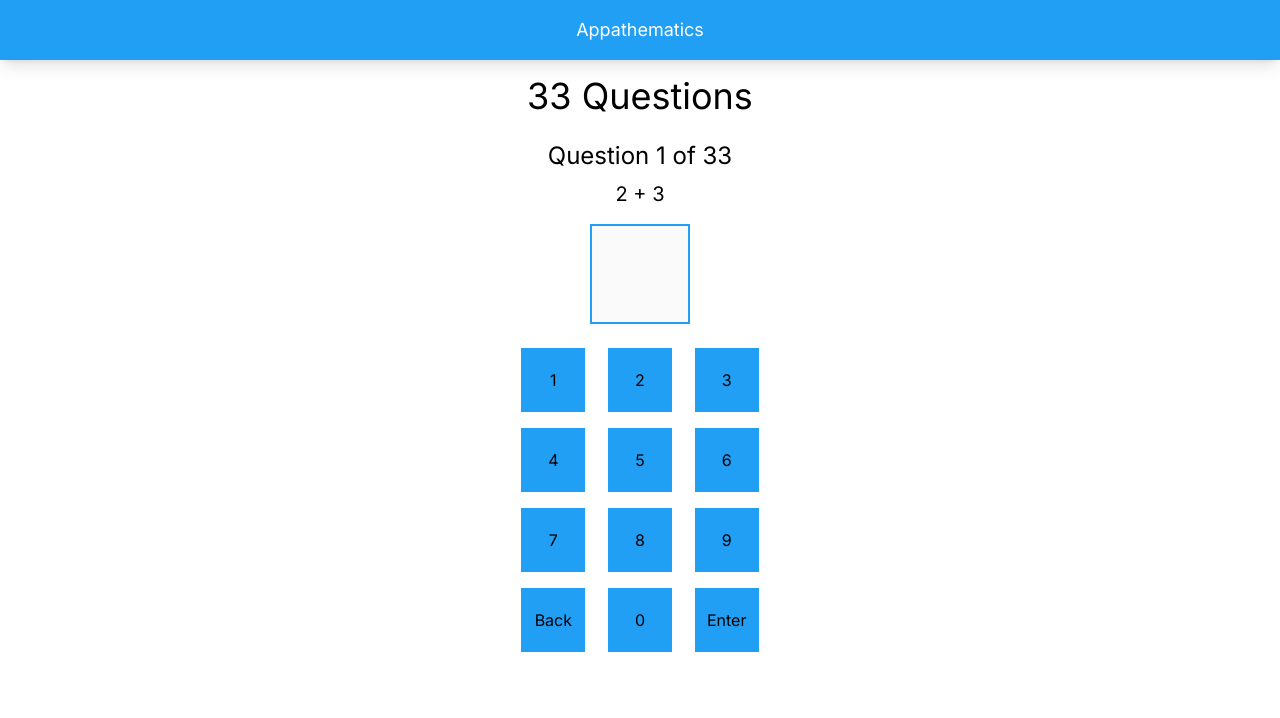
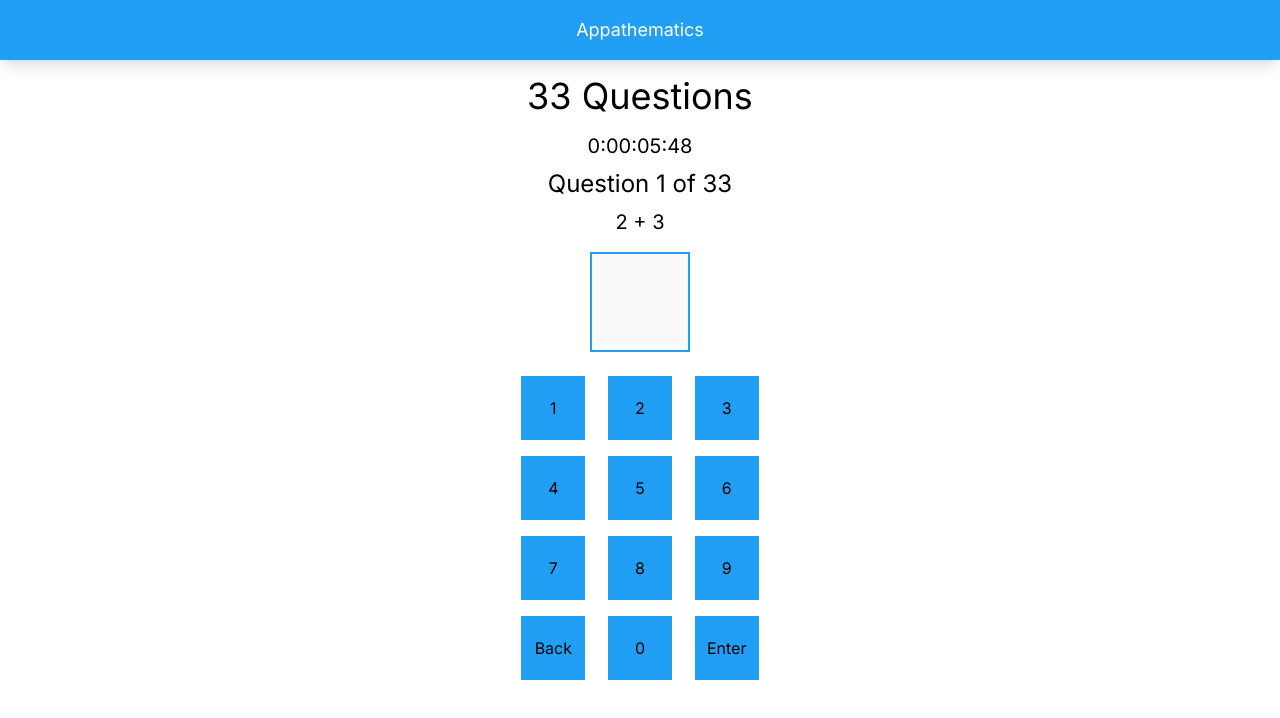
Before and after one commit to TomF46/Appathematics, a React (Vite) app: page /games/1/play in a window 1280 px wide. Shown: the top 718 px of the page. Built offline with nearby package versions, Linux system fonts and the light colour scheme.

Commit message:
Basic stopwatch and summary page

```diff
--- a/src/App.jsx
+++ b/src/App.jsx
@@ -1,7 +1,6 @@
 import { Routes, Route } from "react-router-dom";
 import Home from "./pages/Home";
 import Play from "./pages/Play";
-import Summary from "./pages/Summary";
 import Leaderboards from "./pages/Leaderboards";
 import Header from "./components/Header";
 
@@ -14,7 +13,6 @@ const App = () => {
         <Routes>
           <Route path="/" element={<Home />}/>
           <Route path="games/:id/play" element={<Play />}/>
-          <Route path="/summary" element={<Summary />}/>
           <Route path="/leaderboards" element={<Leaderboards />}/>
           <Route path="*" element={<Home />}/>
         </Routes>
--- /dev/null
+++ b/src/components/Summary.jsx
@@ -0,0 +1,22 @@
+import PropTypes from "prop-types";
+
+function Summary({game, score}) {
+    return (
+        <div className="text-center my-4">
+            <h1 className="text-4xl mb-4">Congratulations</h1>
+            <p className="text-2xl">You finished {game.name} in...</p>
+            <p className="text-xl">
+              {score.hours}:{score.minutes.toString().padStart(2, "0")}:
+              {score.seconds.toString().padStart(2, "0")}:
+              {score.milliseconds.toString().padStart(2, "0")}
+          </p>
+        </div>
+    );
+}
+
+Summary.propTypes = {
+    game: PropTypes.object.isRequired,
+    score: PropTypes.object.isRequired,
+};
+
+export default Summary;
--- /dev/null
+++ b/src/components/Timer.jsx
@@ -0,0 +1,51 @@
+import PropTypes from "prop-types";
+import { useEffect, useState } from "react";
+
+function Timer({ timerIsRunning, onTimerFinished}) {
+    const [time, setTime] = useState(null); //In Milliseconds
+    const hours = Math.floor(time / 360000);
+    const minutes = Math.floor((time % 360000) / 6000);
+    const seconds = Math.floor((time % 6000) / 100);
+    const milliseconds = time % 100;
+
+    useEffect(() => {
+        if(time == null && timerIsRunning){
+            setTime(0);
+        }
+
+        if(time != null && !timerIsRunning){
+            onTimerFinished({
+                hours : hours,
+                minutes: minutes,
+                seconds: seconds,
+                milliseconds: milliseconds
+            });
+        }
+
+    }, [timerIsRunning]);
+
+    useEffect(() => {
+        let intervalId;
+        if(timerIsRunning){
+            intervalId = setInterval(() => setTime(time + 1), 10);
+        }
+
+        return () => clearInterval(intervalId);
+
+    }, [time, timerIsRunning]);
+
+    return <div className="Timer">
+        <p className="text-center text-xl">
+            {hours}:{minutes.toString().padStart(2, "0")}:
+            {seconds.toString().padStart(2, "0")}:
+            {milliseconds.toString().padStart(2, "0")}
+        </p>
+    </div>;
+}
+
+Timer.propTypes = {
+    timerIsRunning: PropTypes.bool.isRequired,
+    onTimerFinished: PropTypes.func.isRequired
+};
+
+export default Timer;
--- a/src/pages/Play.jsx
+++ b/src/pages/Play.jsx
@@ -5,6 +5,9 @@ import QuestionsService from "../services/questionService";
 import Methods from "../services/methods.enum";
 import VirtualKeyboard from "../components/VirtualKeyboard";
 import AnswersService from "../services/answerService";
+import Timer from "../components/Timer";
+import gameStates from "../services/gameStates.enum";
+import Summary from "../components/Summary";
 
 function Play() {
     const { id } = useParams();
@@ -13,6 +16,7 @@ function Play() {
     const questionService = new QuestionsService();
     const answersService = new AnswersService();
     const navigate = useNavigate();
+    const [gameState, setGameState] = useState(gameStates.Play);
     const [game, setGame] = useState(null);
     const [questions, setQuestions] = useState(null);
     const [questionIndex, setQuestionIndex] = useState(null);
@@ -20,6 +24,7 @@ function Play() {
     const [activeQuestion, setActiveQuestion] = useState(null);
     const [currentAnswer, setCurrentAnswer] = useState(null);
     const [inputClass, setInputClass] = useState("");
+    const [score, setScore] = useState(null);
 
 
     useEffect(() => {
@@ -117,17 +122,28 @@ function Play() {
     }
 
     function handleQuizComplete(){
-      navigate("/");
+      setGameInProgress(false);
+      //navigate("/");
+    }
+
+    function handleTimerFinished(time){
+      setScore(time);
+      setGameState(gameStates.Summary);
     }
 
     return (
       <>
+      {gameState == gameStates.Play && (
+        <>
           {game && (
               <h1 className="text-center my-4 text-4xl">{game.name}</h1>
           )}
-        {gameInProgress && (
+          {questions && (
             <div className="play">
               <div className="grid grid-cols-12">
+                <div className="col-span-12">
+                  <Timer timerIsRunning={gameInProgress} onTimerFinished={handleTimerFinished} />
+                </div>
                 <div className="col-span-12">
                   <h2 className="text-center my-2 text-2xl">Question {questionIndex + 1} of {questions.length}</h2>
                 </div>
@@ -154,6 +170,12 @@ function Play() {
             </div>
           )}
         </>
+      )}
+      {gameState == gameStates.Summary && (
+        <Summary game={game} score={score}/>
+      )
+      }
+      </>
     )
 }
 
--- a/src/pages/Summary.jsx
+++ /dev/null
@@ -1,9 +0,0 @@
-function Summary() {
-    return (
-      <>
-        <h1 className="text-4xl mb-4" >Summary</h1>
-      </>
-    )
-  }
-
-  export default Summary
--- /dev/null
+++ b/src/services/gameStates.enum.js
@@ -0,0 +1,6 @@
+const gameStates = Object.freeze({
+    Play: 0,
+    Summary: 1,
+  });
+
+  export default gameStates;
```
Lines whose indentation alone changed are shown as unchanged.
